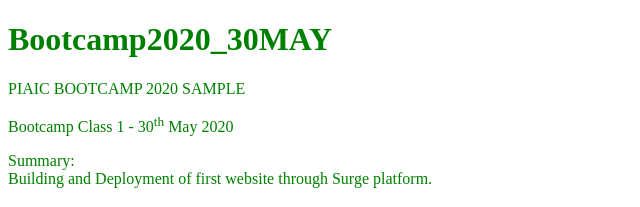
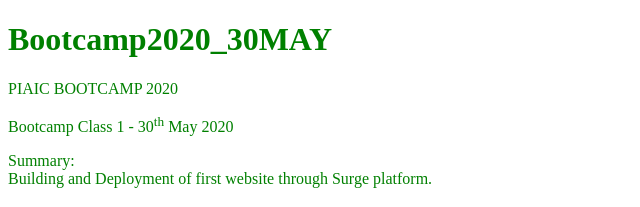
Before and after one commit to muhammadasif84/bootcamp2020sample, a plain HTML site: page index.html in a window 1280 px wide. Shown: the top 207 px of the page, 0-640 px from the left. Drawn offline with Linux system fonts and the light colour scheme.

Commit message:
Update index.html

```diff
--- a/index.html
+++ b/index.html
@@ -11,7 +11,7 @@
     </head>
     <body>
         <h1>Bootcamp2020_30MAY</h1>
-        <p>PIAIC BOOTCAMP 2020 SAMPLE</p>
+        <p>PIAIC BOOTCAMP 2020 </p>
         <p>Bootcamp Class 1 - 30<sup>th</sup> May 2020</p>
         <p>Summary: </br> Building and Deployment of first website through Surge platform.</p>
         <h1>Updated through Automatic Deployment</h1>
```
